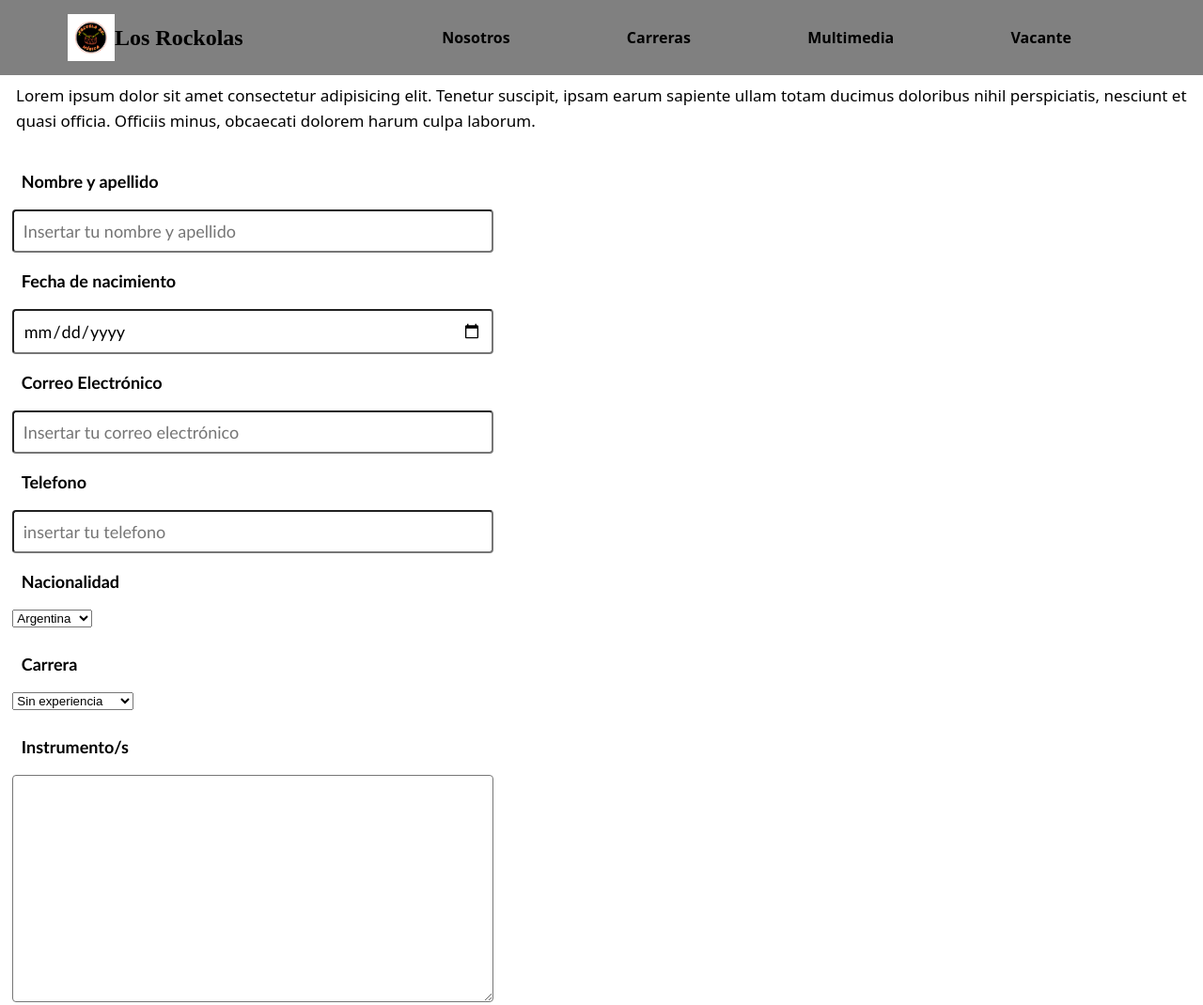
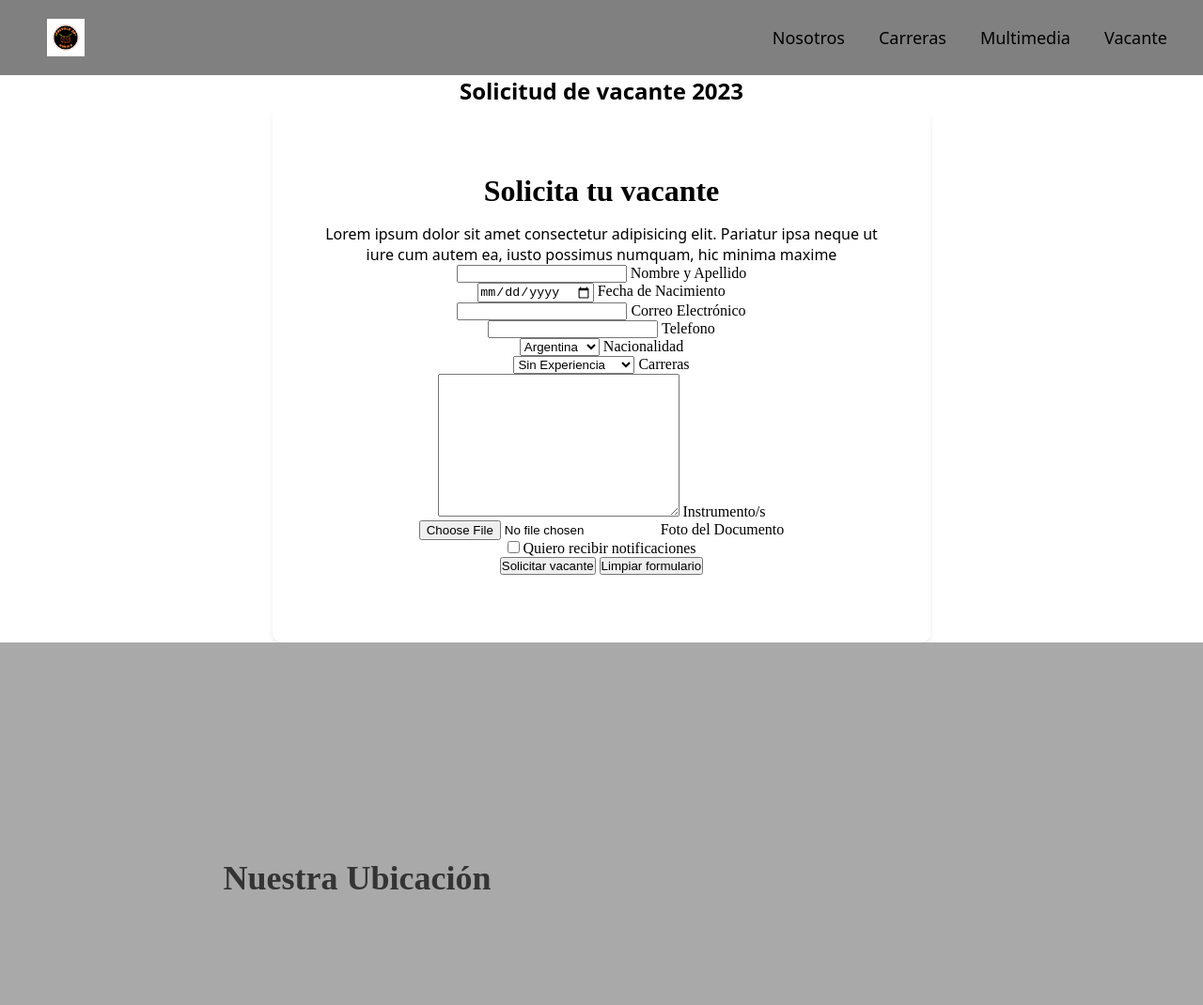
Before and after one commit to Agutusco/Pre-entrega2-Agustin-Lombardi.github.io, a plain HTML site: page pages/solicitud-de-vacante.html in a window 1280 px wide. Shown: the top 1070 px of the page at 94% size. Drawn offline with Linux system fonts and the light colour scheme; grey boxes are pictures that could not be loaded.

Commit message:
mejoro header y formulario

```diff
--- a/css/styles.css
+++ b/css/styles.css
@@ -13,55 +13,36 @@
     ul{
         font-family: system-ui, -apple-system, BlinkMacSystemFont, 'Segoe UI', Roboto, Oxygen, Ubuntu, Cantarell, 'Open Sans', 'Helvetica Neue', sans-serif;
     }
+    .nav-principal{
+        background: grey;
+        height: 80px;
+        width: 100%;
+    }
+    .imagen-nav{
+        position: absolute;
+        padding: 20px 50px;
+    }
+    .logo{
+        height: 40px;
+    }
     nav ul{
-        list-style-type: none;
-    }
-    .subrayado{
-        text-decoration: none;
+        display: flex;
+        flex-direction: row;
+        justify-content: flex-end;
+        margin-right: 20px;
     }
     nav ul li{
-        display: inline;
-        margin: 10px;
-        margin-right: 5em;
-        align-items: center;
-        padding: 10px;
-        font-family: system-ui, -apple-system, BlinkMacSystemFont, 'Segoe UI', Roboto, Oxygen, Ubuntu, Cantarell, 'Open Sans', 'Helvetica Neue', sans-serif;
+        display: inline-block;
+        line-height: 80px;
+        margin: 0 5px;
     }
-    nav{
-        display: flex;
-        flex-direction: row;
-        flex-wrap: wrap;
-        justify-content: flex-end;
-        align-items: center;
-        margin-top: 0%;
+    nav ul li a{
+        color: black;
+        font-size: 18px;
+        padding: 7px 13px;
+        text-decoration: none;
+        list-style: none;
     }
-    nav a{
-        font-weight: 600;
-        padding-right: 10px;
-    }
-    ul{
-        font-family: system-ui, -apple-system, BlinkMacSystemFont, 'Segoe UI', Roboto, Oxygen, Ubuntu, Cantarell, 'Open Sans', 'Helvetica Neue', sans-serif;
-    }
-    header{
-        display: flex;
-        justify-content: space-between;
-        height: 70px;
-        background-color: grey;
-        align-items: center;
-        position: fixed;
-        width: 100%;
-        z-index: 1;
-        padding: 40px;
-    }
-.header-logo{
-    display: flex;
-    align-items: center;
-    margin-right: 10px;
-}
-.header-logo img{
-    height: 50px;
-    margin-left: 2em;
-}
 .color1{
     color: black;
 }
@@ -380,13 +361,15 @@ flex-direction: column;
         margin-left: 0em;
         padding: 0px;
     }
-    .nav-index{
+    .nav-principal{
         width: 100%;
         height: 200px;
         display: flex;
         flex-direction: row;
         justify-content: space-around;
         margin: 0px;
+        line-height: 40px;
+        padding-bottom: 2em;
     }
     .footer-index{
         height: 160%;
@@ -404,9 +387,6 @@ flex-direction: column;
             display: flex;
             flex-direction: row;
             justify-items: start;
-        }
-        .nombre-empresa{
-            display: none;
         }
 }
     .letra{
@@ -545,4 +525,43 @@ flex-direction: column;
             margin-left: 0em;
             padding: 0px;
     }
+    nav ul{
+        display: flex;
+        flex-direction: row;
+        flex-wrap: nowrap;
+        align-items: flex-end;
+        text-align: left;
+        line-height: 60px;
+
+    }
+    .header-logo img{
+        display: flex;
+        flex-direction: row;
+        justify-items: start;
+    }
+    .nav-principal{
+        width: 100%;
+        height: 200px;
+        display: flex;
+        flex-direction: row;
+        justify-content: space-around;
+        margin: 0px;
+        line-height: 40px;
+        padding-bottom: 2em;
+    }
 }
+/* Nuevo formulario */
+.form1{
+    background-color: white;
+    margin: auto;
+    width: 90%;
+    max-width: 700px;
+    padding: 4.5em 3em;
+    border-radius: 10px;
+    box-shadow: 0 5px 10px -5px rgb(0 0 0 / 30%);
+    text-align: center;
+}
+.titulo-formulario{
+    font-size: 2rem;
+    margin-bottom: 0.5em;
+}
--- a/pages/solicitud-de-vacante.html
+++ b/pages/solicitud-de-vacante.html
@@ -6,20 +6,20 @@
     <meta name="viewport" content="width=device-width, initial-scale=1.0">
     <link rel="shortcut icon" href="../assets/images/favicon.ico">
     <link rel="stylesheet" href="../css/styles.css">
+    <link rel="stylesheet" href="https://cdnjs.cloudflare.com/ajax/libs/font-awesome/6.2.0/css/all.min.css" integrity="sha512-xh6O/CkQoPOWDdYTDqeRdPCVd1SpvCA9XXcUnZS2FmJNp1coAFzvtCN9BmamE+4aHK8yyUHUSCcJHgXloTyT2A==" crossorigin="anonymous" referrerpolicy="no-referrer" />
     <title>Solicitud de Vacante</title>
 </head>
 <body>
     <header>
-        <a href="../index.html" class="header-logo subrayado color1">
-            <img src="../assets/images/Escuela de Musica.png" alt="">
-            <h2 class="nombre-empresa">Los Rockolas</h2>
+        <nav class="nav-principal">
+            <a href="../index.html" class="imagen-nav">
+                <img src="../assets/images/Escuela de Musica.png" alt="" class="logo">
             </a>
-        <nav>
             <ul>
-                <li><a href="./Quiénes-somos.html" class="subrayado color1 li-principal">Nosotros</a></li>
-                <li><a href="./carreras.html" class="subrayado color1 li-principal">Carreras</a></li>
-                <li><a href="./imagenes-nuestras.html" class="subrayado color1 li-principal">Multimedia</a></li>
-                <li><a href="#" class="subrayado color1 li-principal">Vacante</a></li>
+                <li><a href="../pages/Quiénes-somos.html" class="li-principal">Nosotros</a></li>
+                <li><a href="#" class="li-principal">Carreras</a></li>
+                <li><a href="../pages/imagenes-nuestras.html" class="li-principal">Multimedia</a></li>
+                <li><a href="../pages/solicitud-de-vacante.html" class="li-principal">Vacante</a></li>
             </ul>
         </nav>
     </header>
@@ -28,21 +28,21 @@
             <h1 class="Centrar">Solicitud de vacante 2023</h1>
         </section>
     </main>
-<div class="info-form">
+<!-- <div class="info-form">
     <h2>Solicita tu vacante</h2>
     <p>Lorem ipsum dolor sit amet consectetur adipisicing elit. Tenetur suscipit, ipsam earum sapiente ullam totam ducimus doloribus nihil perspiciatis, nesciunt et quasi officia. Officiis minus, obcaecati dolorem harum culpa laborum.</p>
-</div>
-    <section class="form-register box-register">
-        <form action="">
-            <label class="controls" for="NombreyApellido"><strong>Nombre y apellido</strong></label>
+</div> -->
+    <!-- <section class="form-register box-register">
+        <form action=""> -->
+            <!-- <label class="controls" for="NombreyApellido"><strong>Nombre y apellido</strong></label>
             <input class="controls" type="text" id="NombreyApellido" name="NombreyApellido" placeholder="Insertar tu nombre y apellido">
             <label class="controls" for="fechadenacimiento"><strong>Fecha de nacimiento</strong></label>
-            <input class="controls" type="date" id="fechadenacimiento" name="fechadenacimiento">
-            <label class="controls" for="CorreoElectrónico"><strong>Correo Electrónico</strong></label>
-            <input class="controls" type="email" id="CorreoElectrónico" name="CorreoElectrónico" placeholder="Insertar tu correo electrónico">
-            <label class="controls" for="Telefono"><strong>Telefono</strong></label>
-            <input class="controls" type="tel" id="Telefono" name="Telefono" placeholder="insertar tu telefono">
-            <section>
+            <input class="controls" type="date" id="fechadenacimiento" name="fechadenacimiento"> -->
+            <!-- <label class="controls" for="CorreoElectrónico"><strong>Correo Electrónico</strong></label>
+            <input class="controls" type="email" id="CorreoElectrónico" name="CorreoElectrónico" placeholder="Insertar tu correo electrónico"> -->
+            <!-- <label class="controls" for="Telefono"><strong>Telefono</strong></label>
+            <input class="controls" type="tel" id="Telefono" name="Telefono" placeholder="insertar tu telefono"> -->
+            <!-- <section>
                 <label class="controls" for="Nacionalidad"><strong>Nacionalidad</strong></label>
                 <select name="Nacionalidad" id="Nacionalidad" class="controls2">
                 <option value="Argentina">Argentina</option>
@@ -53,8 +53,8 @@
                 <option value="Otro">Otro</option>
             </section>
         </select>
-        <section>
-            <br>
+        <section> -->
+            <!-- <br>
             <label class="controls controls1" for="Carrera"><strong>Carrera</strong></label>
             <select name="Carrera" id="Carrera" class="controls2">
         </section>
@@ -64,31 +64,94 @@
             <option value="Productormusical">Productor musical</option>
             <option value="Bailarín">Bailarin</option>
         </select>
-        <section>
-            <br>
+        <section> -->
+            <!-- <br>
                 <label class="controls controls1" for="Instrumentos"><strong>Instrumento/s</strong></label>
                 <textarea class="controls" name="Instrumentos" id="Instrumentos" cols="30" rows="10"></textarea>
         </div>
-        </section>
-        <section>
+        </section> -->
+        <!-- <section>
             <label class="controls controls2" for="Documento"><strong>Documento</strong></label>
             <input class="controls controls2" type="file" id="Documento" name="Documento">
-        </section>
-        <label class="controls controls3" for="Quierorecibirnotificaciones"><strong>Quiero recibir notificaciones</strong></label>
+        </section> -->
+        <!-- <label class="controls controls3" for="Quierorecibirnotificaciones"><strong>Quiero recibir notificaciones</strong></label>
             <input type="checkbox" id="Quierorecibirnotificaciones">
         <br><br>
         <input class="botons" type="submit" name="Solicitarvacante" value="Solicitar vacante">
         <input class="botons" type="reset" value="Limpiar formulario">
     </form>
 </section>
-<br>
-<footer>
+<br> -->
+<body>
+    <div class="form">
+        <form action="" class="form1">
+            <h2 class="titulo-formulario">Solicita tu vacante</h2>
+            <p class="texto-formulario">Lorem ipsum dolor sit amet consectetur adipisicing elit. Pariatur ipsa neque ut iure cum autem ea, iusto possimus numquam, hic minima maxime</p>
+            <div class="form-container">
+                <div class="form-group">
+                    <input type="text" id="NombreyApellido" placeholder=" " class="form-input">
+                    <label for="name" class="form-label">Nombre y Apellido</label>
+                    <span class="form-line"></span>
+                </div>
+                <div class="form-group">
+                    <input type="date" id="Fechadenacimiento" placeholder=" " class="form-input">
+                    <label for="Fechadenacimiento" class="form-label">Fecha de Nacimiento</label>
+                    <span class="form-line"></span>
+                </div>
+                <div class="form-group">
+                    <input type="email" id="CorreoElectrónico" placeholder=" " class="form-input">
+                    <label for="CorreoElectrónico" class="form-label">Correo Electrónico</label>
+                    <span class="form-line"></span>
+                </div>
+                <div class="form-group">
+                    <input type="tel" id="Telefono" placeholder=" " class="form-input">
+                    <label for="Telefono" class="form-label">Telefono</label>
+                    <span class="form-line"></span>
+                </div>
+                    <div class="form-group">
+                        <select name="Nacionalidad" id="Nacionalidad">Nacionalidad>
+                        <option value="Argentina">Argentina</option>
+                        <option value="Paraguay">Paraguay</option>
+                        <option value="Chile">Chile</option>
+                        <option value="Uruguay">Uruguay</option>
+                        <option value="Venezuela">Venezuela</option>
+                        <option value="Otro">Otro</option>
+                    </select>
+                        <label for="Nacionalidad" class="form-label">Nacionalidad</label>
+                    </div>
+                    <div class="form-group">
+                        <select name="Carrera" id="Carrera">
+                            <option value="Sinexperiencia">Sin Experiencia</option>
+                            <option value="Músico">Músico</option>
+                            <option value="Cantante">Cantante</option>
+                            <option value="Productormusical">Productor Musical</option>
+                            <option value="Bailarin">Bailarín</option>
+                        </select>
+                        <label for="Carreras" class="form-label">Carreras</label>
+                    </div>
+                    <div class="form-group">
+                        <textarea name="Instrumentos" id="Instrumentos" cols="30" rows="10"></textarea>
+                        <label for="Instrumentos" class="form-label">Instrumento/s</label>
+                    </div>
+                    <div class="form-group">
+                        <input type="file" id="Documento" class="form-input">
+                        <label for="Documento" class="color-formulario"> Foto del Documento</label>
+                    </div>
+                    <div class="form-group">
+                        <input type="checkbox" id="Quierorecibirnotificaciones" class="form-input">
+                        <label for="Quierorecibirnotificaciones" class="color-formulario">Quiero recibir notificaciones</label>
+                    </div>
+                    <input type="button" name="Solicitarvacante" value="Solicitar vacante" class="form-submit">
+                    <input type="reset" value="Limpiar formulario" class="form-input">
+                </div>
+            </form>
+            <footer class="footer-vacante">
                 <div class="container-footer">
                     <div class="box-footer altura">
                         <div class="box-footer">
                             <h2 class="letra1">Nuestra Ubicación</h2>
                         </div>
-            <div class="logo">
+            <div class="logo-footer">
                 <iframe src="https://www.google.com/maps/embed?pb=!1m14!1m8!1m3!1d13154.426973827762!2d-58.5201164!3d-34.4874992!3m2!1i1024!2i768!4f13.1!3m3!1m2!1s0x95bcb101367acbc7%3A0xb9d85fe6b1bfbaec!2sESCUELA%20DE%20M%C3%BAsica%20Instituto%20C%20E%20T%20A!5e0!3m2!1ses!2sar!4v1667591581034!5m2!1ses!2sar" width="600" height="450" style="border:0;" allowfullscreen="" loading="lazy" referrerpolicy="no-referrer-when-downgrade"></iframe>
             </div>
         </div>
```
Also changed, not shown: index.html (+11 -14 lines), pages/carreras.html (+13 -12 lines), assets/images/Escuela-de-musica.png (added). Lines whose indentation alone changed are shown as unchanged.
